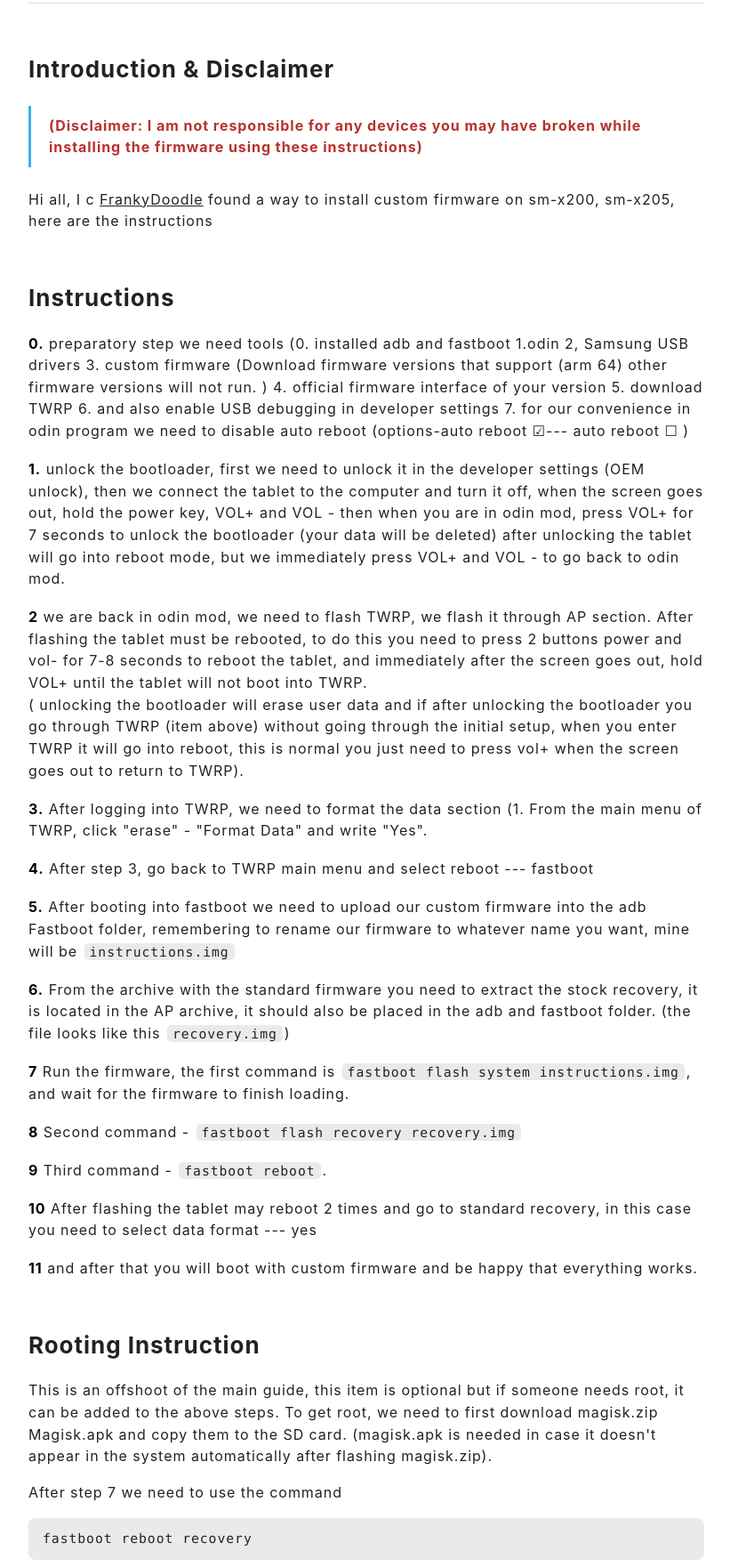
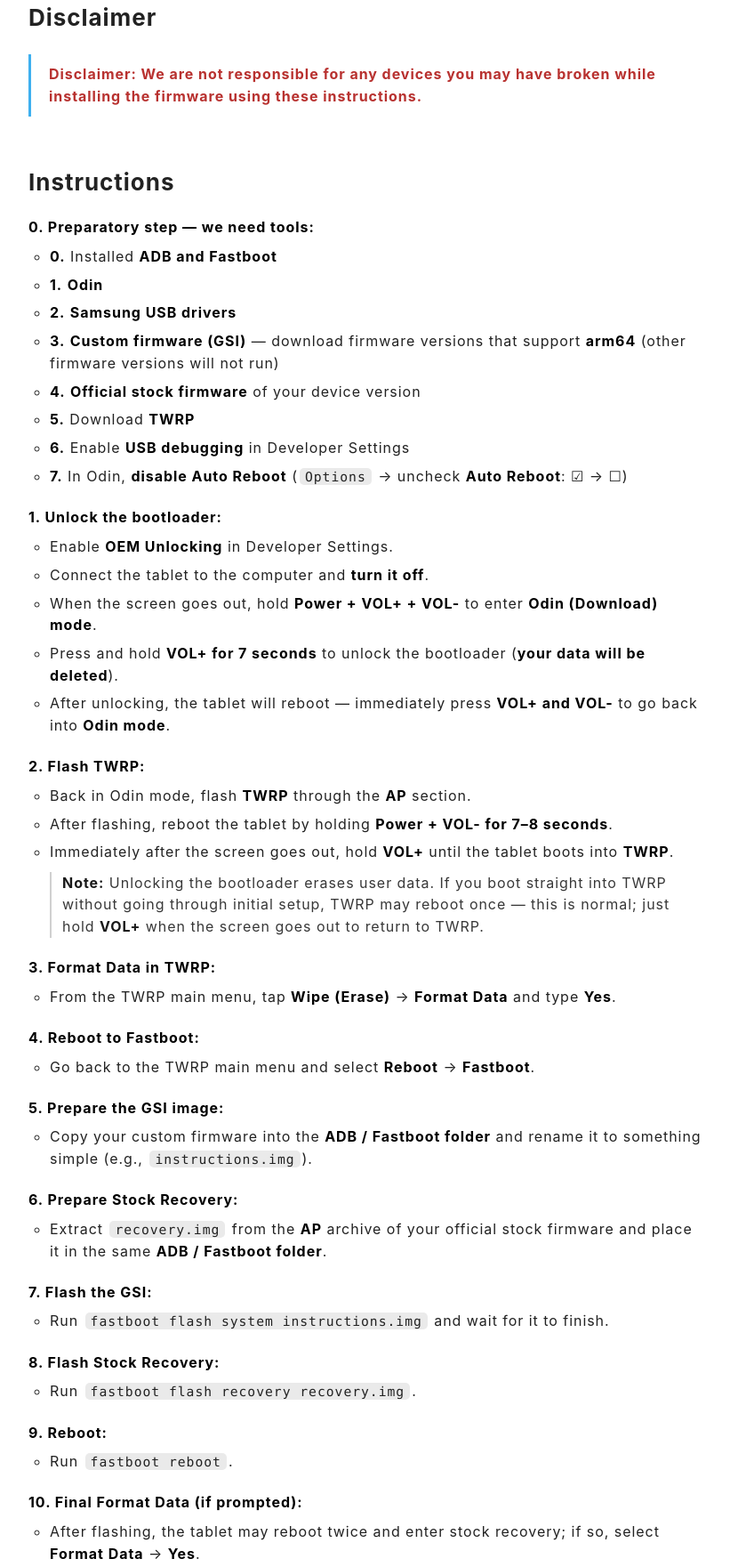
Before and after one commit to SM-200-205-207/.github, a plain HTML site: page instructions/how-to-flash-gsi/index.html in a window 1280 px wide. Shown: the part 534-2295 px from the top of the page at 89% size, without its empty margins (228-1049 px from the left). Drawn offline with Linux system fonts and the light colour scheme.

Commit message:
Format instructions with indentation/highlights, update disclaimer, remove Feedback/For Coffee

```diff
--- a/assets/css/style.css
+++ b/assets/css/style.css
@@ -531,7 +531,32 @@ hr {
 }
 
 .step-list > li {
-  margin-bottom: 1.15em;
+  margin-bottom: 1.35em;
+}
+
+.step-list ul,
+.step-list ol {
+  margin-top: 0.5em;
+  margin-bottom: 0.5em;
+  margin-left: 24px;
+  padding-left: 0;
+}
+
+.step-list ul li,
+.step-list ol li {
+  margin-bottom: 0.45em;
+}
+
+.step-note {
+  margin-top: 0.6em;
+  margin-left: 24px;
+  padding-left: 12px;
+  border-left: 2px solid #4e4e57;
+  opacity: 0.9;
+}
+
+[data-theme="light"] .step-note {
+  border-left-color: #ccc;
 }
 
 .video-wrapper {
--- a/instructions/how-to-flash-gsi/index.html
+++ b/instructions/how-to-flash-gsi/index.html
@@ -62,82 +62,130 @@
               <div class="toc-title">Table of Contents</div>
               <nav id="TableOfContents">
                 <ul>
-                  <li><a href="#introduction">Introduction &amp; Disclaimer</a></li>
+                  <li><a href="#disclaimer">Disclaimer</a></li>
                   <li><a href="#instructions">Instructions</a></li>
                   <li><a href="#rooting-instruction">Rooting Instruction (Optional)</a></li>
                   <li><a href="#necessary-tools">Necessary Tools</a></li>
                   <li><a href="#twrp">TWRP</a></li>
                   <li><a href="#fastboot-bug-fix">Fastboot Bug Fix</a></li>
                   <li><a href="#installation-instruction-video">Installation Instruction Video</a></li>
-                  <li><a href="#feedback">Feedback</a></li>
-                  <li><a href="#for-coffee">For Coffee</a></li>
                 </ul>
               </nav>
             </aside>
             <hr />
 
             <div class="post-content">
-              <h2 id="introduction">Introduction &amp; Disclaimer</h2>
+              <h2 id="disclaimer">Disclaimer</h2>
               <blockquote>
-                <p class="disclaimer-text">(Disclaimer: I am not responsible for any devices you may have broken while installing the firmware using these instructions)</p>
+                <p class="disclaimer-text">Disclaimer: We are not responsible for any devices you may have broken while installing the firmware using these instructions.</p>
               </blockquote>
-              <p>
-                Hi all, I c <a href="https://xdaforums.com/m/4616386/" target="_blank" rel="noopener">FrankyDoodle</a> found a way to install custom firmware on sm-x200, sm-x205, here are the instructions
-              </p>
 
               <h2 id="instructions">Instructions</h2>
               <ul class="step-list">
                 <li>
-                  <strong>0.</strong> preparatory step we need tools (0. installed adb and fastboot 1.odin 2, Samsung USB drivers 3. custom firmware (Download firmware versions that support (arm 64) other firmware versions will not run. ) 4. official firmware interface of your version 5. download TWRP 6. and also enable USB debugging in developer settings 7. for our convenience in odin program we need to disable auto reboot (options-auto reboot &#x2611;--- auto reboot &#x2610; )
+                  <strong>0. Preparatory step — we need tools:</strong>
+                  <ul>
+                    <li><strong>0.</strong> Installed <strong>ADB and Fastboot</strong></li>
+                    <li><strong>1.</strong> <strong>Odin</strong></li>
+                    <li><strong>2.</strong> <strong>Samsung USB drivers</strong></li>
+                    <li><strong>3.</strong> <strong>Custom firmware (GSI)</strong> — download firmware versions that support <strong>arm64</strong> (other firmware versions will not run)</li>
+                    <li><strong>4.</strong> <strong>Official stock firmware</strong> of your device version</li>
+                    <li><strong>5.</strong> Download <strong>TWRP</strong></li>
+                    <li><strong>6.</strong> Enable <strong>USB debugging</strong> in Developer Settings</li>
+                    <li><strong>7.</strong> In Odin, <strong>disable Auto Reboot</strong> (<code>Options</code> &rarr; uncheck <strong>Auto Reboot</strong>: &#x2611; &rarr; &#x2610;)</li>
+                  </ul>
                 </li>
                 <li>
-                  <strong>1.</strong> unlock the bootloader, first we need to unlock it in the developer settings (OEM unlock), then we connect the tablet to the computer and turn it off, when the screen goes out, hold the power key, VOL+ and VOL - then when you are in odin mod, press VOL+ for 7 seconds to unlock the bootloader (your data will be deleted) after unlocking the tablet will go into reboot mode, but we immediately press VOL+ and VOL - to go back to odin mod.
+                  <strong>1. Unlock the bootloader:</strong>
+                  <ul>
+                    <li>Enable <strong>OEM Unlocking</strong> in Developer Settings.</li>
+                    <li>Connect the tablet to the computer and <strong>turn it off</strong>.</li>
+                    <li>When the screen goes out, hold <strong>Power + VOL+ + VOL-</strong> to enter <strong>Odin (Download) mode</strong>.</li>
+                    <li>Press and hold <strong>VOL+ for 7 seconds</strong> to unlock the bootloader (<strong>your data will be deleted</strong>).</li>
+                    <li>After unlocking, the tablet will reboot — immediately press <strong>VOL+ and VOL-</strong> to go back into <strong>Odin mode</strong>.</li>
+                  </ul>
                 </li>
                 <li>
-                  <strong>2</strong> we are back in odin mod, we need to flash TWRP, we flash it through AP section. After flashing the tablet must be rebooted, to do this you need to press 2 buttons power and vol- for 7-8 seconds to reboot the tablet, and immediately after the screen goes out, hold VOL+ until the tablet will not boot into TWRP.
-                  <br />
-                  ( unlocking the bootloader will erase user data and if after unlocking the bootloader you go through TWRP (item above) without going through the initial setup, when you enter TWRP it will go into reboot, this is normal you just need to press vol+ when the screen goes out to return to TWRP).
+                  <strong>2. Flash TWRP:</strong>
+                  <ul>
+                    <li>Back in Odin mode, flash <strong>TWRP</strong> through the <strong>AP</strong> section.</li>
+                    <li>After flashing, reboot the tablet by holding <strong>Power + VOL- for 7–8 seconds</strong>.</li>
+                    <li>Immediately after the screen goes out, hold <strong>VOL+</strong> until the tablet boots into <strong>TWRP</strong>.</li>
+                  </ul>
+                  <div class="step-note">
+                    <strong>Note:</strong> Unlocking the bootloader erases user data. If you boot straight into TWRP without going through initial setup, TWRP may reboot once — this is normal; just hold <strong>VOL+</strong> when the screen goes out to return to TWRP.
+                  </div>
                 </li>
                 <li>
-                  <strong>3.</strong> After logging into TWRP, we need to format the data section (1. From the main menu of TWRP, click &quot;erase&quot; - &quot;Format Data&quot; and write &quot;Yes&quot;.
+                  <strong>3. Format Data in TWRP:</strong>
+                  <ul>
+                    <li>From the TWRP main menu, tap <strong>Wipe (Erase)</strong> &rarr; <strong>Format Data</strong> and type <strong>Yes</strong>.</li>
+                  </ul>
                 </li>
                 <li>
-                  <strong>4.</strong> After step 3, go back to TWRP main menu and select reboot --- fastboot
+                  <strong>4. Reboot to Fastboot:</strong>
+                  <ul>
+                    <li>Go back to the TWRP main menu and select <strong>Reboot</strong> &rarr; <strong>Fastboot</strong>.</li>
+                  </ul>
                 </li>
                 <li>
-                  <strong>5.</strong> After booting into fastboot we need to upload our custom firmware into the adb Fastboot folder, remembering to rename our firmware to whatever name you want, mine will be <code>instructions.img</code>
+                  <strong>5. Prepare the GSI image:</strong>
+                  <ul>
+                    <li>Copy your custom firmware into the <strong>ADB / Fastboot folder</strong> and rename it to something simple (e.g., <code>instructions.img</code>).</li>
+                  </ul>
                 </li>
                 <li>
-                  <strong>6.</strong> From the archive with the standard firmware you need to extract the stock recovery, it is located in the AP archive, it should also be placed in the adb and fastboot folder. (the file looks like this <code>recovery.img</code>)
+                  <strong>6. Prepare Stock Recovery:</strong>
+                  <ul>
+                    <li>Extract <code>recovery.img</code> from the <strong>AP</strong> archive of your official stock firmware and place it in the same <strong>ADB / Fastboot folder</strong>.</li>
+                  </ul>
                 </li>
                 <li>
-                  <strong>7</strong> Run the firmware, the first command is <code>fastboot flash system instructions.img</code>, and wait for the firmware to finish loading.
+                  <strong>7. Flash the GSI:</strong>
+                  <ul>
+                    <li>Run <code>fastboot flash system instructions.img</code> and wait for it to finish.</li>
+                  </ul>
                 </li>
                 <li>
-                  <strong>8</strong> Second command - <code>fastboot flash recovery recovery.img</code>
+                  <strong>8. Flash Stock Recovery:</strong>
+                  <ul>
+                    <li>Run <code>fastboot flash recovery recovery.img</code>.</li>
+                  </ul>
                 </li>
                 <li>
-                  <strong>9</strong> Third command - <code>fastboot reboot</code>.
+                  <strong>9. Reboot:</strong>
+                  <ul>
+                    <li>Run <code>fastboot reboot</code>.</li>
+                  </ul>
                 </li>
                 <li>
-                  <strong>10</strong> After flashing the tablet may reboot 2 times and go to standard recovery, in this case you need to select data format --- yes
+                  <strong>10. Final Format Data (if prompted):</strong>
+                  <ul>
+                    <li>After flashing, the tablet may reboot twice and enter stock recovery; if so, select <strong>Format Data</strong> &rarr; <strong>Yes</strong>.</li>
+                  </ul>
                 </li>
                 <li>
-                  <strong>11</strong> and after that you will boot with custom firmware and be happy that everything works.
+                  <strong>11. Done:</strong>
+                  <ul>
+                    <li>The tablet will now boot into your custom firmware (GSI).</li>
+                  </ul>
                 </li>
               </ul>
 
               <h2 id="rooting-instruction">Rooting Instruction</h2>
               <p>
-                This is an offshoot of the main guide, this item is optional but if someone needs root, it can be added to the above steps. To get root, we need to first download magisk.zip Magisk.apk and copy them to the SD card. (magisk.apk is needed in case it doesn't appear in the system automatically after flashing magisk.zip).
+                This is an optional offshoot of the main guide if you need <strong>root</strong>:
               </p>
-              <p>
-                After step 7 we need to use the command
-              </p>
+              <ul>
+                <li>Download <code>magisk.zip</code> and <code>Magisk.apk</code> and copy them to your <strong>SD card</strong> (<code>Magisk.apk</code> is needed in case it doesn't appear automatically after flashing).</li>
+                <li>After <strong>Step 7</strong>, run:</li>
+              </ul>
               <pre><code>fastboot reboot recovery</code></pre>
-              <p>
-                to reboot to TWRP, then in TWRP main menu we need to click on &quot;Install&quot; button, then on &quot;Select Storage&quot; button and in this list select SD card, then scroll the list and find magick.zip select it and then swipe to flash this archive and after flashing is complete go back to TWRP main menu and reboot to fastboot (reboot fastboot main menu) and continue next steps from 8-11.
-              </p>
+              <ul>
+                <li>In TWRP, tap <strong>Install</strong> &rarr; <strong>Select Storage</strong> &rarr; choose <strong>SD Card</strong>.</li>
+                <li>Select <code>magisk.zip</code> and swipe to flash it.</li>
+                <li>Return to the TWRP main menu, select <strong>Reboot</strong> &rarr; <strong>Fastboot</strong>, and continue from <strong>Steps 8–11</strong>.</li>
+              </ul>
 
               <h2 id="necessary-tools">Necessary Tools</h2>
               <ul>
@@ -147,9 +195,9 @@
                 <li>Samsung firmware sm-x205: <a href="https://samfw.com/firmware/SM-X205" target="_blank" rel="noopener">https://samfw.com/firmware/SM-X205</a></li>
                 <li>ADB Fastboot: <a href="https://developer.android.com/tools/releases/platform-tools" target="_blank" rel="noopener">https://developer.android.com/tools/releases/platform-tools</a></li>
                 <li>USB drivers for win7: <a href="https://developer.android.com/studio/run/win-usb" target="_blank" rel="noopener">https://developer.android.com/studio/run/win-usb</a></li>
-                <li>I got all the custom firmware here: <a href="https://xdaforums.com/t/complete-gsi-list-samsung-galaxy-tab-a8.4619197/" target="_blank" rel="noopener">https://xdaforums.com/t/complete-gsi-list-samsung-galaxy-tab-a8.4619197/</a></li>
+                <li>Complete GSI List (XDA): <a href="https://xdaforums.com/t/complete-gsi-list-samsung-galaxy-tab-a8.4619197/" target="_blank" rel="noopener">https://xdaforums.com/t/complete-gsi-list-samsung-galaxy-tab-a8.4619197/</a></li>
               </ul>
-              <p class="disclaimer-text">(be sure to download firmware for arm64 processor architecture)</p>
+              <p class="disclaimer-text">(Be sure to download firmware for arm64 processor architecture)</p>
 
               <h2 id="twrp">TWRP</h2>
               <p>
@@ -158,7 +206,7 @@
                 </a>
               </p>
               <p>
-                full information about the update can be found at <a href="https://github.com/MrFluffyOven/android_device_samsung_gta8wifi/commits/A14/" target="_blank" rel="noopener">https://github.com/MrFluffyOven/android_device_samsung_gta8wifi/commits/A14/</a> support for one ui 6 (A14) is enabled
+                Full information about the update can be found at <a href="https://github.com/MrFluffyOven/android_device_samsung_gta8wifi/commits/A14/" target="_blank" rel="noopener">https://github.com/MrFluffyOven/android_device_samsung_gta8wifi/commits/A14/</a> (support for One UI 6 / A14 is enabled).
               </p>
 
               <h2 id="fastboot-bug-fix">Fastboot Bug Fix</h2>
@@ -177,22 +225,6 @@
               <p>
                 Video link: <a href="https://www.youtube.com/watch?v=i9sGsgKMpXc" target="_blank" rel="noopener">https://www.youtube.com/watch?v=i9sGsgKMpXc</a>
               </p>
-
-              <h2 id="feedback">Feedback</h2>
-              <p>
-                helped with the tutorial, <a href="https://xdaforums.com/m/frankydoodle.4616386" target="_blank" rel="noopener">https://xdaforums.com/m/frankydoodle.4616386</a> wouldn't work without it, thanks for your help.
-              </p>
-              <p>
-                If you have any questions, problems with this manual, you can post in this thread or email me on telegram <a href="https://t.me/MaximRoot" target="_blank" rel="noopener">https://t.me/MaximRoot</a>
-              </p>
-              <p>
-                tab A8 community <a href="https://t.me/smx200205" target="_blank" rel="noopener">https://t.me/smx200205</a>
-              </p>
-
-              <h2 id="for-coffee">For Coffee</h2>
-              <pre><code>USDT TRC 20 THb2uWAPW5j72XJ8h7uPEfnKxDXGzcukJV
-BTC 1PmhfZS6oW2Jhk54zPYWpAVS8NVbiM7kKs
-ETH ERC20 0x238717e4ae51e747189fb8d4ea15194557e0feed</code></pre>
             </div>
           </article>
         </main>
```
